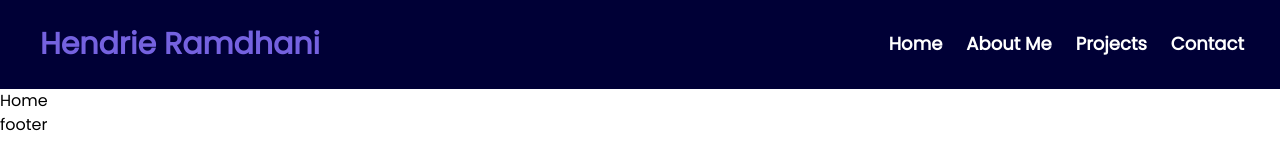
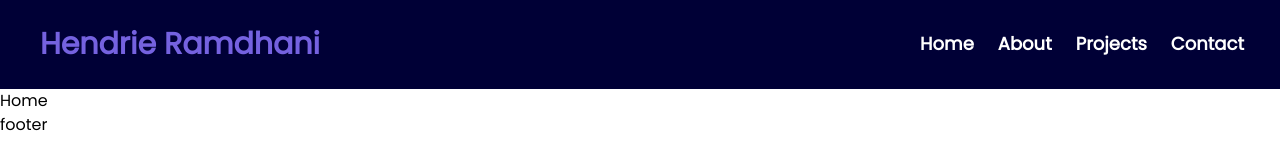
Before and after one commit to ramdhanihendrie/hendrieramdhani-web, a Next.js app: page / in a window 1280 px wide. Shown: the top 160 px of the page. Built offline with nearby package versions, Linux system fonts and the light colour scheme.

Commit message:
Nav with array and map

```diff
--- a/components/navbar.js
+++ b/components/navbar.js
@@ -4,6 +4,7 @@ import { faBars } from '@fortawesome/free-solid-svg-icons'
 
 const navbar = () => {
   const [menuOpen, setMenuOpen] = React.useState(false);
+  const navs = ["home", "about", "projects", "contact"]
   return (
     <>
       <div className="flex flex-wrap">
@@ -33,38 +34,20 @@ const navbar = () => {
                 id="example-navbar-info"
               >
                 <ul className="flex flex-col lg:flex-row list-none lg:ml-auto">
-                  <li className="nav-item">
-                    <a
-                      className="px-3 py-2 flex items-center text-lg font-semibold leading-snug text-white hover:opacity-75"
-                      href="#"
-                    >
-                      Home
-                    </a>
-                  </li>
-                  <li className="nav-item">
-                    <a
-                      className="px-3 py-2 flex items-center text-lg font-semibold leading-snug text-white hover:opacity-75"
-                      href="#about"
-                    >
-                      About Me
-                    </a>
-                  </li>
-                  <li className="nav-item">
-                    <a
-                      className="px-3 py-2 flex items-center text-lg font-semibold leading-snug text-white hover:opacity-75"
-                      href="#projects"
-                    >
-                      Projects
-                    </a>
-                  </li>
-                  <li className="nav-item">
-                    <a
-                      className="px-3 py-2 flex items-center text-lg font-semibold leading-snug text-white hover:opacity-75"
-                      href="#contact"
-                    >
-                      Contact
-                    </a>
-                  </li>
+                  {
+                    navs.map((nav) => {
+                      return (
+                        <li className="nav-item">
+                          <a
+                            className="px-3 py-2 flex items-center text-lg font-semibold leading-snug text-white hover:opacity-75 capitalize"
+                            href={"#" + (nav == "home" ? "" : nav)}
+                          >
+                            {nav}
+                          </a>
+                        </li>
+                      )
+                    })
+                  }
                 </ul>
               </div>
             </div>
```
